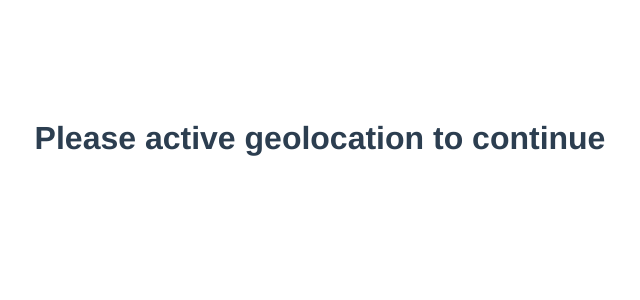
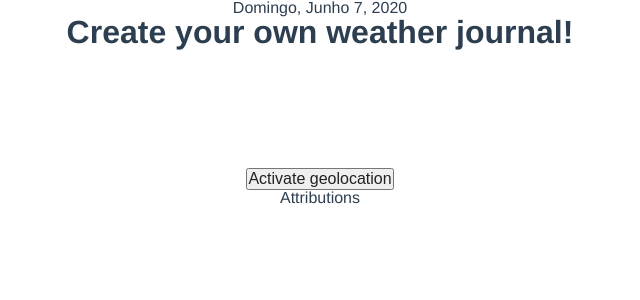
Before and after one commit to ocBruno/weather-journal, a Vue app: page / in a window 1280 px wide. Shown: the top 300 px of the page, without its empty margins (320-960 px from the left). Built offline with nearby package versions, Linux system fonts and the light colour scheme; no server answers.

Commit message:
update initial skeleton adding api connection, style resets, etc

```diff
--- a/src/App.vue
+++ b/src/App.vue
@@ -1,6 +1,5 @@
 <template>
   <div id="app">
-    <WeatherHeader/>
     <!-- <div id="nav">
       <router-link to="/">Home</router-link> |
       <router-link to="/attributions">Attributions</router-link>
@@ -10,6 +9,7 @@
 </template>
 
 <style lang="scss">
+@import '../src/styles/reset.css';
 * {
   margin: 0;
   padding: 0;
@@ -20,6 +20,10 @@
   -moz-osx-font-smoothing: grayscale;
   text-align: center;
   color: #2c3e50;
+  a {
+    color: inherit;
+    text-decoration: none;
+  }
 }
 
 #nav {
@@ -28,7 +32,6 @@
   a {
     font-weight: bold;
     color: #2c3e50;
-
     &.router-link-exact-active {
       color: #42b983;
     }
@@ -37,12 +40,9 @@
 </style>
 <script>
 // @ is an alias to /src
-import WeatherHeader from '@/components/WeatherHeader.vue'
 
 export default {
   name: 'Home',
-  components: {
-    WeatherHeader
-  }
+
 }
 </script>
--- /dev/null
+++ b/src/components/WeatherFooter.vue
@@ -0,0 +1,47 @@
+<template>
+  <footer class="weather-header" aria-label="Weather-footer">
+    <router-link to="/attributions">Attributions</router-link>
+  </footer>
+</template>
+
+<script>
+export default {
+  name: 'WeatherHeader',
+  props: {
+    msg: String
+  },
+  components: {
+  },
+  data() {
+    return {
+    }
+  },
+ created() {
+  },
+  mounted() {
+
+    },
+  methods: {
+  }
+}
+</script>
+
+<!-- Add "scoped" attribute to limit CSS to this component only -->
+<style scoped lang="scss">
+header {
+  display: flex;
+}
+.fade-enter-active {
+  transition: opacity .5s
+}
+
+.fade-enter,
+.fade-leave-active {
+  opacity: 0
+}
+.active-geolocation-header {
+margin-left: auto;
+margin-right: auto;
+margin-top: 120px;
+}
+</style>
--- a/src/components/WeatherHeader.vue
+++ b/src/components/WeatherHeader.vue
@@ -1,81 +1,109 @@
 <template>
   <header class="weather-header" aria-label="current-location">
     <transition name="fade">
-   <img v-if="!gettingLocation" src="../assets/sun-logo.png" alt=""/>
-
+      <img v-if="!gettingLocation" src="../assets/sun-logo.png" alt />
     </transition>
-  <transition name="fade">
-   <h1 v-if="gettingLocation" class="active-geolocation-header">Please active geolocation to continue</h1>
-  </transition>
+    <section>
+      {{ locationDetails.country }}
+      {{ locationDetails.state }}
+      {{ locationDetails.city }}
+    </section>
+    <section>
+      {{ date.weekday }},
+      {{ date.month }}
+      {{ date.day }},
+      {{ date.year }}
+    </section>
+    <transition-group name="fade">
+      <h1 v-if="gettingLocation" key="header">
+        Create your own weather journal!
+      </h1>
+      <button
+        v-if="gettingLocation"
+        key="continue-button"
+        class="active-geolocation-header"
+        @click="returnLocationDetails"
+      >
+        Activate geolocation
+      </button>
+    </transition-group>
   </header>
 </template>
 
 <script>
-import KEY from  '../utils/api/opencage/key.json';
-// import axios from 'axios';
+import KEY from "../utils/api/opencage/key.json";
+import axios from "axios";
+import { formatDate } from "../utils/formatting/formatDate";
 
 export default {
-  name: 'WeatherHeader',
+  name: "WeatherHeader",
   props: {
-    msg: String
+    msg: String,
   },
   data() {
     return {
       OPEN_CAGE_KEY: KEY.OPEN_CAGE_KEY,
       gettingLocation: true,
-      errorStr: ''
-    }
+      errorStr: "",
+      locationDetails: {},
+      date: undefined,
+    };
   },
   created() {
-    this.returnLocationDetails();
+    let date = new Date();
+    this.date = formatDate(date);
   },
-  mounted() {
-
-    },
+  mounted() {},
   methods: {
     async returnLocationDetails() {
       // has support geolocation?
-      if(!("geolocation" in navigator)) {
-        this.errorStr = 'Geolocation is not available.';
+      if (!("geolocation" in navigator)) {
+        this.errorStr = "Geolocation is not available.";
         return;
       }
-      let lng,lat;
+      let lng, lat;
       this.gettingLocation = true;
       // get position
-      navigator.geolocation.getCurrentPosition(pos => {
+      navigator.geolocation.getCurrentPosition(
+        (pos) => {
           this.gettingLocation = false;
-        lat = pos.latitude;
-        lng = pos.longitude;
-        console.log(lat,lng, pos)
+          lat = pos.coords.latitude;
+          lng = pos.coords.longitude;
           // send a location details retrieval GET request
-        // axios({
-        //   method: 'get',
-        //   url: `https://api.opencagedata.com/geocode/v1/json?q=${lat}+${lng}&key=${this.OPEN_CAGE_KEY}`
-        // }).then((res)=>{
-        //   //success location details fetch
-        //   console.log(res.data.results[0]);
-        // });
-      }, err => {
+          axios({
+            method: "get",
+            // url: `https://api.opencagedata.com/geocode/v1/json?q=${lat}+${lng}&key=${this.OPEN_CAGE_KEY}`
+          }).then((res) => {
+            //success location details fetch
+            console.log(lng, lat);
+            this.locationDetails = res.data.results[0].components;
+          });
+        },
+        (err) => {
           this.gettingLocation = false;
           this.errorStr = err.message;
-      })
         }
-  }
-}
+      );
+    },
+  },
+};
 </script>
 
 <!-- Add "scoped" attribute to limit CSS to this component only -->
 <style scoped lang="scss">
-header {
+.weather-header {
   display: flex;
+  flex-direction: column;
+  justify-content: center;
+  font-size: 16px;
 }
 .fade-enter-active {
-  transition: opacity .5s
+  transition: opacity 0.5s;
 }
 
 .fade-enter,
 .fade-leave-active {
-  opacity: 0
+  opacity: 0;
 }
 .active-geolocation-header {
   margin-left: auto;
--- /dev/null
+++ b/src/styles/reset.css
@@ -0,0 +1,364 @@
+/* http://meyerweb.com/eric/tools/css/reset/
+   v2.0-modified | 20110126
+   License: none (public domain)
+*/
+
+html, body, div, span, applet, object, iframe,
+h1, h2, h3, h4, h5, h6, p, blockquote, pre,
+a, abbr, acronym, address, big, cite, code,
+del, dfn, em, img, ins, kbd, q, s, samp,
+small, strike, strong, sub, sup, tt, var,
+b, u, i, center,
+dl, dt, dd, ol, ul, li,
+fieldset, form, label, legend,
+table, caption, tbody, tfoot, thead, tr, th, td,
+article, aside, canvas, details, embed,
+figure, figcaption, footer, header, hgroup,
+menu, nav, output, ruby, section, summary,
+time, mark, audio, video {
+    margin: 0;
+	padding: 0;
+	border: 0;
+	vertical-align: baseline;
+}
+
+/* make sure to set some focus styles for accessibility */
+:focus {
+    outline: 0;
+}
+
+/* HTML5 display-role reset for older browsers */
+article, aside, details, figcaption, figure,
+footer, header, hgroup, menu, nav, section {
+	display: block;
+}
+
+body {
+	line-height: 1;
+}
+
+ol, ul {
+	list-style: none;
+}
+
+blockquote, q {
+	quotes: none;
+}
+
+blockquote:before, blockquote:after,
+q:before, q:after {
+	content: '';
+	content: none;
+}
+
+table {
+	border-collapse: collapse;
+	border-spacing: 0;
+}
+
+input[type=search]::-webkit-search-cancel-button,
+input[type=search]::-webkit-search-decoration,
+input[type=search]::-webkit-search-results-button,
+input[type=search]::-webkit-search-results-decoration {
+    -webkit-appearance: none;
+    -moz-appearance: none;
+}
+
+input[type=search] {
+    -webkit-appearance: none;
+    -moz-appearance: none;
+    -webkit-box-sizing: content-box;
+    -moz-box-sizing: content-box;
+    box-sizing: content-box;
+}
+
+textarea {
+    overflow: auto;
+    vertical-align: top;
+    resize: vertical;
+}
+
+/**
+ * Correct `inline-block` display not defined in IE 6/7/8/9 and Firefox 3.
+ */
+
+audio,
+canvas,
+video {
+    display: inline-block;
+    *display: inline;
+    *zoom: 1;
+    max-width: 100%;
+}
+
+/**
+ * Prevent modern browsers from displaying `audio` without controls.
+ * Remove excess height in iOS 5 devices.
+ */
+
+audio:not([controls]) {
+    display: none;
+    height: 0;
+}
+
+/**
+ * Address styling not present in IE 7/8/9, Firefox 3, and Safari 4.
+ * Known issue: no IE 6 support.
+ */
+
+[hidden] {
+    display: none;
+}
+
+/**
+ * 1. Correct text resizing oddly in IE 6/7 when body `font-size` is set using
+ *    `em` units.
+ * 2. Prevent iOS text size adjust after orientation change, without disabling
+ *    user zoom.
+ */
+
+html {
+    font-size: 100%; /* 1 */
+    -webkit-text-size-adjust: 100%; /* 2 */
+    -ms-text-size-adjust: 100%; /* 2 */
+}
+
+/**
+ * Address `outline` inconsistency between Chrome and other browsers.
+ */
+
+a:focus {
+    outline: thin dotted;
+}
+
+/**
+ * Improve readability when focused and also mouse hovered in all browsers.
+ */
+
+a:active,
+a:hover {
+    outline: 0;
+}
+
+/**
+ * 1. Remove border when inside `a` element in IE 6/7/8/9 and Firefox 3.
+ * 2. Improve image quality when scaled in IE 7.
+ */
+
+img {
+    border: 0; /* 1 */
+    -ms-interpolation-mode: bicubic; /* 2 */
+}
+
+/**
+ * Address margin not present in IE 6/7/8/9, Safari 5, and Opera 11.
+ */
+
+figure {
+    margin: 0;
+}
+
+/**
+ * Correct margin displayed oddly in IE 6/7.
+ */
+
+form {
+    margin: 0;
+}
+
+/**
+ * Define consistent border, margin, and padding.
+ */
+
+fieldset {
+    border: 1px solid #c0c0c0;
+    margin: 0 2px;
+    padding: 0.35em 0.625em 0.75em;
+}
+
+/**
+ * 1. Correct color not being inherited in IE 6/7/8/9.
+ * 2. Correct text not wrapping in Firefox 3.
+ * 3. Correct alignment displayed oddly in IE 6/7.
+ */
+
+legend {
+    border: 0; /* 1 */
+    padding: 0;
+    white-space: normal; /* 2 */
+    *margin-left: -7px; /* 3 */
+}
+
+/**
+ * 1. Correct font size not being inherited in all browsers.
+ * 2. Address margins set differently in IE 6/7, Firefox 3+, Safari 5,
+ *    and Chrome.
+ * 3. Improve appearance and consistency in all browsers.
+ */
+
+button,
+input,
+select,
+textarea {
+    font-size: 100%; /* 1 */
+    margin: 0; /* 2 */
+    vertical-align: baseline; /* 3 */
+    *vertical-align: middle; /* 3 */
+}
+
+/**
+ * Address Firefox 3+ setting `line-height` on `input` using `!important` in
+ * the UA stylesheet.
+ */
+
+button,
+input {
+    line-height: normal;
+}
+
+/**
+ * Address inconsistent `text-transform` inheritance for `button` and `select`.
+ * All other form control elements do not inherit `text-transform` values.
+ * Correct `button` style inheritance in Chrome, Safari 5+, and IE 6+.
+ * Correct `select` style inheritance in Firefox 4+ and Opera.
+ */
+
+button,
+select {
+    text-transform: none;
+}
+
+/**
+ * 1. Avoid the WebKit bug in Android 4.0.* where (2) destroys native `audio`
+ *    and `video` controls.
+ * 2. Correct inability to style clickable `input` types in iOS.
+ * 3. Improve usability and consistency of cursor style between image-type
+ *    `input` and others.
+ * 4. Remove inner spacing in IE 7 without affecting normal text inputs.
+ *    Known issue: inner spacing remains in IE 6.
+ */
+
+button,
+html input[type="button"], /* 1 */
+input[type="reset"],
+input[type="submit"] {
+    -webkit-appearance: button; /* 2 */
+    cursor: pointer; /* 3 */
+    *overflow: visible;  /* 4 */
+}
+
+/**
+ * Re-set default cursor for disabled elements.
+ */
+
+button[disabled],
+html input[disabled] {
+    cursor: default;
+}
+
+/**
+ * 1. Address box sizing set to content-box in IE 8/9.
+ * 2. Remove excess padding in IE 8/9.
+ * 3. Remove excess padding in IE 7.
+ *    Known issue: excess padding remains in IE 6.
+ */
+
+input[type="checkbox"],
+input[type="radio"] {
+    box-sizing: border-box; /* 1 */
+    padding: 0; /* 2 */
+    *height: 13px; /* 3 */
+    *width: 13px; /* 3 */
+}
+
+/**
+ * 1. Address `appearance` set to `searchfield` in Safari 5 and Chrome.
+ * 2. Address `box-sizing` set to `border-box` in Safari 5 and Chrome
+ *    (include `-moz` to future-proof).
+ */
+
+input[type="search"] {
+    -webkit-appearance: textfield; /* 1 */
+    -moz-box-sizing: content-box;
+    -webkit-box-sizing: content-box; /* 2 */
+    box-sizing: content-box;
+}
+
+/**
+ * Remove inner padding and search cancel button in Safari 5 and Chrome
+ * on OS X.
+ */
+
+input[type="search"]::-webkit-search-cancel-button,
+input[type="search"]::-webkit-search-decoration {
+    -webkit-appearance: none;
+}
+
+/**
+ * Remove inner padding and border in Firefox 3+.
+ */
+
+button::-moz-focus-inner,
+input::-moz-focus-inner {
+    border: 0;
+    padding: 0;
+}
+
+/**
+ * 1. Remove default vertical scrollbar in IE 6/7/8/9.
+ * 2. Improve readability and alignment in all browsers.
+ */
+
+textarea {
+    overflow: auto; /* 1 */
+    vertical-align: top; /* 2 */
+}
+
+/**
+ * Remove most spacing between table cells.
+ */
+
+table {
+    border-collapse: collapse;
+    border-spacing: 0;
+}
+
+html,
+button,
+input,
+select,
+textarea {
+    color: #222;
+}
+
+
+::-moz-selection {
+    background: #b3d4fc;
+    text-shadow: none;
+}
+
+::selection {
+    background: #b3d4fc;
+    text-shadow: none;
+}
+
+img {
+    vertical-align: middle;
+}
+
+fieldset {
+    border: 0;
+    margin: 0;
+    padding: 0;
+}
+
+textarea {
+    resize: vertical;
+}
+
+.chromeframe {
+    margin: 0.2em 0;
+    background: #ccc;
+    color: #000;
+    padding: 0.2em 0;
+}
--- /dev/null
+++ b/src/utils/formatting/formatDate.js
@@ -0,0 +1,35 @@
+export function formatDate(date) {
+    const weekdays = [
+        'Domingo',
+        'Segunda',
+        'Terca',
+        'Quarta',
+        'Quinta',
+        'Sexta',
+        'Sabado'
+    ];
+    const months = [
+        'Janeiro',
+        'Fevereiro',
+        'Março',
+        'Abril',
+        'Maio',
+        'Junho',
+        'Julho',
+        'Agosto',
+        'Setembro',
+        'Outubro',
+        'Novembro',
+        'Dezembro'
+    ]
+    const weekday = weekdays[date.getDay()];
+    const month = months[date.getMonth()];
+    const day = date.getUTCDate();
+    const year = date.getUTCFullYear();
+    return {
+        weekday: weekday,
+        month: month,
+        day: day,
+        year: year
+    }
+}
--- a/src/views/Attributions.vue
+++ b/src/views/Attributions.vue
@@ -1,5 +1,10 @@
 <template>
-  <div class="attributions">
+  <section aria-label="attributions" class="attributions">
     <a href="https://www.vecteezy.com/free-vector/sun-logo">Sun Logo Vectors by Vecteezy</a>
-  </div>
+  </section>
 </template>
+<style scoped>
+.attributions {
+  font-size: 9px;
+}
+</style>
--- a/src/views/Home.vue
+++ b/src/views/Home.vue
@@ -1,13 +1,20 @@
 <template>
   <div class="home">
+    <WeatherHeader/>
+
+    <WeatherFooter/>
   </div>
 </template>
 
 <script>
+import WeatherHeader from '@/components/WeatherHeader.vue'
+import WeatherFooter from '@/components/WeatherFooter.vue'
 
 export default {
   name: 'Home',
   components: {
+    WeatherHeader,
+    WeatherFooter
   }
 }
 </script>
```
Lines whose indentation alone changed are shown as unchanged.
